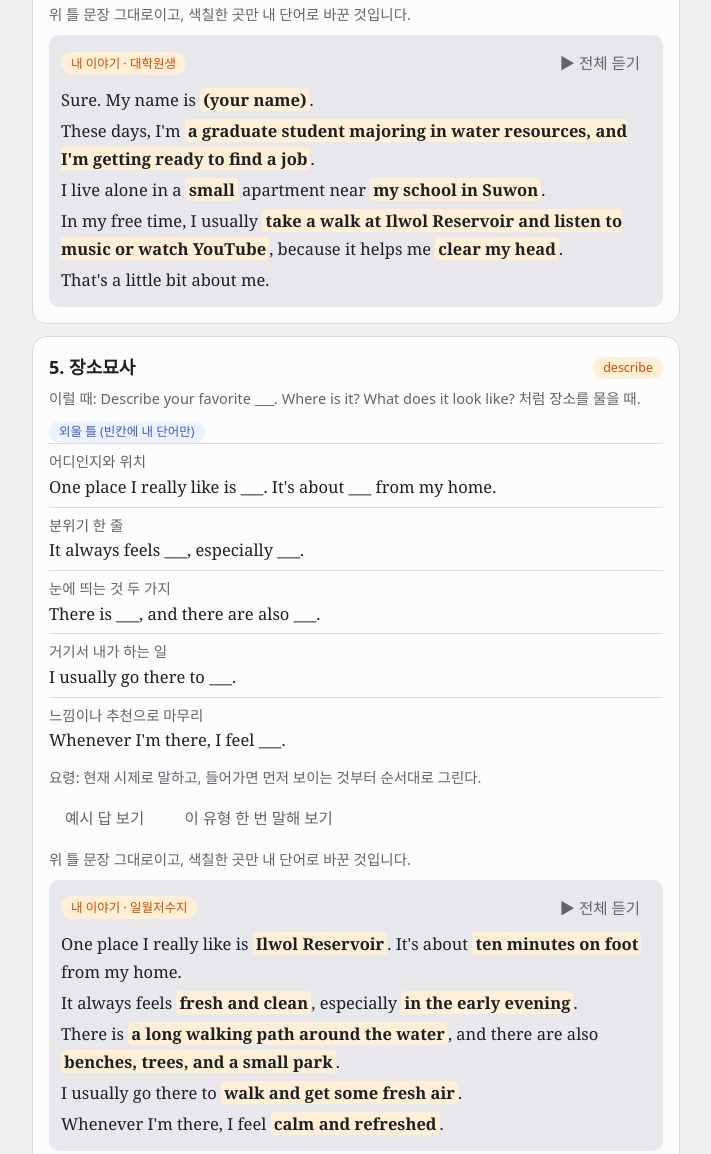
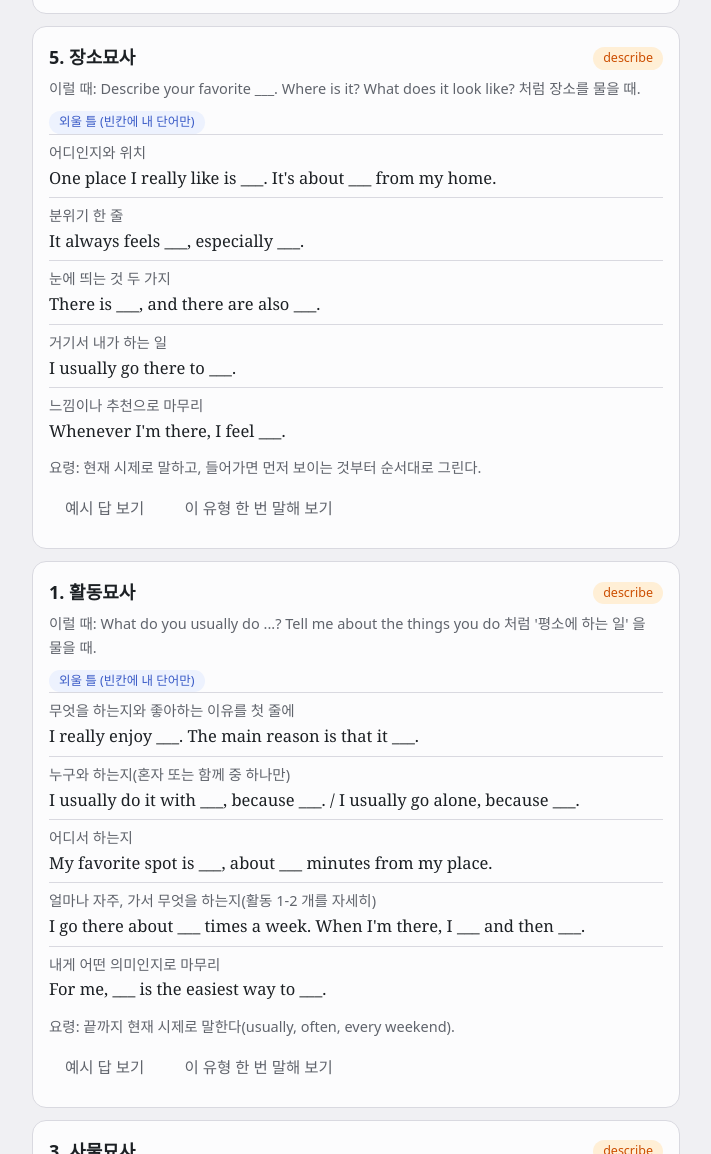
Before and after one commit to sheahe0220/opic, a plain HTML site: page index.html in a window 1280 px wide. Shown: the part 5962-7116 px from the top of the page, without its empty margins (284-995 px from the left). Drawn offline with Linux system fonts and the light colour scheme.

Commit message:
예시 답은 기본으로 접고 눌러야 보이게

```diff
--- a/index.html
+++ b/index.html
@@ -96,7 +96,7 @@ svg.chart{width:100%;height:140px}
   <main id="main"></main>
 </div>
 <div class="foot" id="foot" hidden><div class="in" id="footIn"></div></div>
-<script src="data/opic_data.js?v=0f64c21904"></script>
+<script src="data/opic_data.js?v=b5d4572079"></script>
 <script>
 "use strict";
 (function(){
@@ -382,7 +382,7 @@ V.cram=function(){var quiz=!!S._cq;
   var order=[0,5,1,3,4,2,9,8,7,6,11,12,13,10,14,15];
   order.forEach(function(t){var f=frameFor(t);if(!f)return;
     if(t===6&&S._hard!==true){M.append(h("div",{class:"card",id:"t6"},h("h2",null,"6. 시간순서(넘어감)"),h("p",{class:"muted"},"따로 외우지 않습니다. 루틴 질문이 나오면 1번 활동묘사 답에 순서 말만 붙이세요: First, Then, After that, Finally."),line("First, I put on my earphones. Then, I walk around Ilwol Reservoir. After that, I sit on a bench and watch YouTube. Finally, I go back home.","이렇게 말하면 됩니다")));return}var exs=(D.x||[]).filter(function(x){return x.t15===t});
-    var easy=S._hard!==true;var exBox=exs.length?h("div",{hidden:!easy},h("div",{class:"muted",style:"margin-top:6px"},"위 틀 문장 그대로이고, 색칠한 곳만 내 단어로 바꾼 것입니다."),(easy?(exs.filter(function(x){return x.mine}).length?exs.filter(function(x){return x.mine}):exs.slice(0,1)):exs).map(function(x){return fillCard(f,x)})):null;
+    var easy=S._hard!==true;var exBox=exs.length?h("div",{hidden:true},h("div",{class:"muted",style:"margin-top:6px"},"위 틀 문장 그대로이고, 색칠한 곳만 내 단어로 바꾼 것입니다."),(easy?(exs.filter(function(x){return x.mine}).length?exs.filter(function(x){return x.mine}):exs.slice(0,1)):exs).map(function(x){return fillCard(f,x)})):null;
     // academy material (user has the academy's permission, 2026-11-26): keywords + strategy, textbook template,
     // completed answers and textbook questions, all inside the card, then the easy frame and fill-in examples
     var acad=academyDocs(t),aT=acad.filter(function(d){return /템플릿/.test(d.sec)})[0],aS=acad.filter(function(d){return /전략/.test(d.sec)})[0];
@@ -402,7 +402,7 @@ V.cram=function(){var quiz=!!S._cq;
       h("span",{class:"pill navy"},easy?"외울 틀 (빈칸에 내 단어만)":acadBox?"쉬운 틀 (위와 같은 순서, 짧은 문장)":"외울 틀"),
       f.steps.map(function(s){return line(s.en,s.ko)}),
       f.tips&&f.tips.length?h("div",{class:"muted",style:"margin-top:6px"},"요령: "+f.tips[0]):null,
-      h("div",{class:"row",style:"margin-top:6px"},exBox?h("button",{class:"btn ghost",onclick:function(){exBox.hidden=!exBox.hidden}},"예시 답 보기"):null,acadBox&&easy?h("button",{class:"btn ghost",onclick:function(ev){var b=ev.currentTarget;acadBox.hidden=!acadBox.hidden;b.textContent=acadBox.hidden?"학원 자료 펼치기":"학원 자료 접기";if(!acadBox.hidden)acadBox.scrollIntoView({behavior:"smooth",block:"start"})}},"학원 자료 펼치기"):null,acBox&&!easy?h("button",{class:"btn ghost",onclick:function(){acBox.hidden=!acBox.hidden}},"학원 자료 전체"):null,
+      h("div",{class:"row",style:"margin-top:6px"},exBox?h("button",{class:"btn ghost",onclick:function(ev){exBox.hidden=!exBox.hidden;ev.currentTarget.textContent=exBox.hidden?"예시 답 보기":"예시 답 접기"}},"예시 답 보기"):null,acadBox&&easy?h("button",{class:"btn ghost",onclick:function(ev){var b=ev.currentTarget;acadBox.hidden=!acadBox.hidden;b.textContent=acadBox.hidden?"학원 자료 펼치기":"학원 자료 접기";if(!acadBox.hidden)acadBox.scrollIntoView({behavior:"smooth",block:"start"})}},"학원 자료 펼치기"):null,acBox&&!easy?h("button",{class:"btn ghost",onclick:function(){acBox.hidden=!acBox.hidden}},"학원 자료 전체"):null,
         h("button",{class:"btn ghost",onclick:function(){var pool=allQ().filter(function(x){return x.t15===t});if(pool.length)practice(pick(pool))}},"이 유형 한 번 말해 보기")),easy?acadBox:null,exBox,acBox))});
   // 4. all-purpose lines (academy common expressions first, then our cards)
   var lines=h("div",{class:"card",id:"lines"},h("h2",null,"4. 어디서나 쓰는 만능 문장"));
--- a/sw.js
+++ b/sw.js
@@ -1,5 +1,5 @@
 // offline cache for the app shell; academy pack and model files are fetched fresh when online
-const V='opic-0f64c21904';
+const V='opic-b5d4572079';
 const CORE=['./','index.html','data/opic_data.js','manifest.webmanifest','icon.svg'];
 self.addEventListener('install',e=>{e.waitUntil(caches.open(V).then(c=>c.addAll(CORE)).then(()=>self.skipWaiting()))});
 self.addEventListener('activate',e=>{e.waitUntil(caches.keys().then(ks=>Promise.all(ks.filter(k=>k!==V).map(k=>caches.delete(k)))).then(()=>self.clients.claim()))});
```
